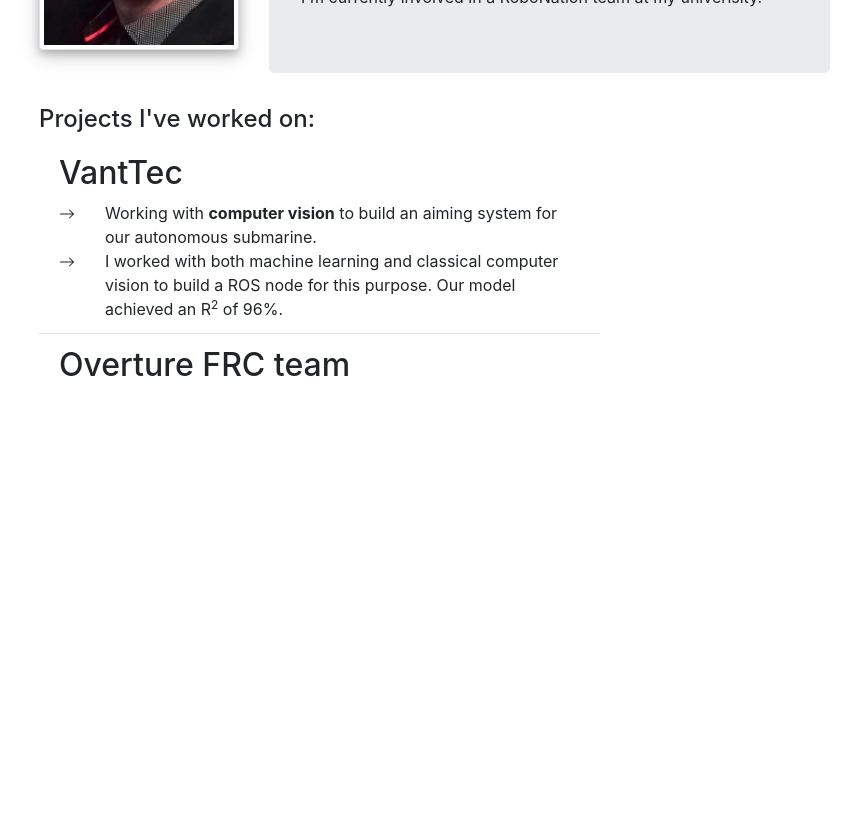
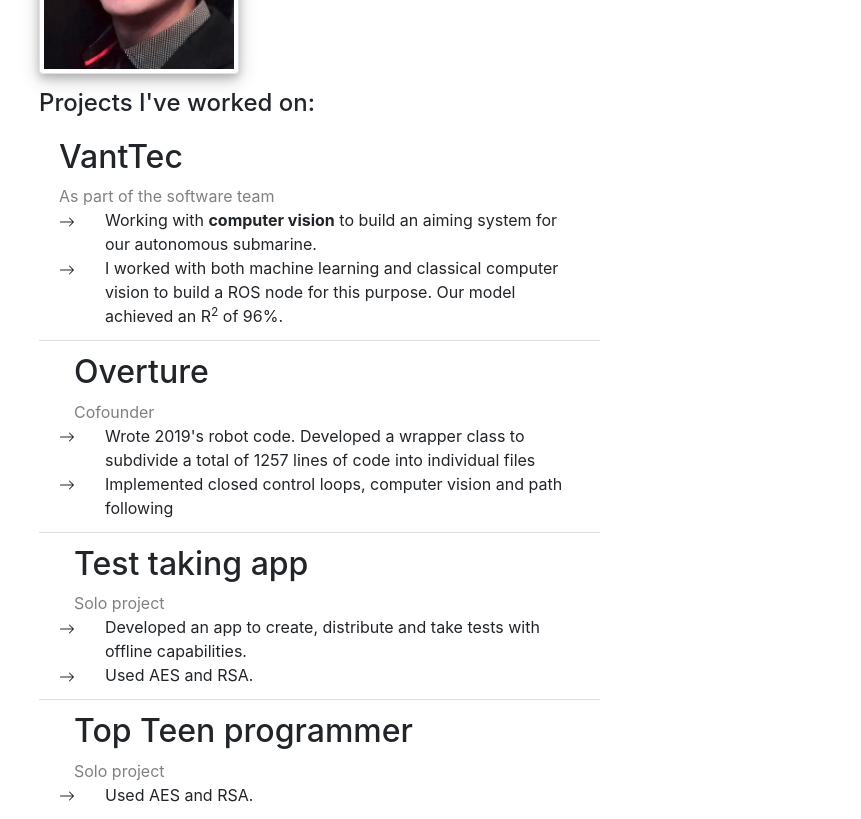
Before and after one commit to Glazzerino/my_website, a React (Create React App) app in the folder glazzite/: page / in a window 1280 px wide. Shown: the part 400-1219 px from the top of the page, without its empty margins (89-950 px from the left). Before the commit the page ends 804 px from the top, so only its background shows below. Built offline with nearby package versions, Linux system fonts and the light colour scheme.

Commit message:
sort of complete?

```diff
--- a/glazzite/src/Header.css
+++ b/glazzite/src/Header.css
@@ -25,3 +25,7 @@
   background: #f8f8f8;
   box-shadow: inset 0px 1px 4px 0px rgba(0,0,0,0.125);
 }
+
+a {
+    padding-left: 10%;
+}
--- a/glazzite/src/Header.js
+++ b/glazzite/src/Header.js
@@ -16,6 +16,9 @@
                     Hello!  I'm an undergrad CS student at ITESM
                 </h5>
             </div>
+        <div>
+            <a href="https://github.com/Glazzerino">My Github</a>
+        </div>
         </div>
 
     )}
--- a/glazzite/src/Main.js
+++ b/glazzite/src/Main.js
@@ -1,7 +1,7 @@
 import React from "react";
 import "./Main.css";
 import headshot from "./imgs/hshot.png";
-import {Container, Row, Col, Image, Jumbotron, ListGroup} from "react-bootstrap";
+import {Container, Row, Col, Image, Jumbotron as div, ListGroup} from "react-bootstrap";
 
 var arrow = <svg width="1em" height="1em" viewBox="0 0 16 16" class="bi bi-arrow-right" fill="currentColor" xmlns="http://www.w3.org/2000/svg">
   <path fill-rule="evenodd" d="M1 8a.5.5 0 0 1 .5-.5h11.793l-3.147-3.146a.5.5 0 0 1 .708-.708l4 4a.5.5 0 0 1 0 .708l-4 4a.5.5 0 0 1-.708-.708L13.293 8.5H1.5A.5.5 0 0 1 1 8z"/>
@@ -15,7 +15,7 @@
                 <Image src={headshot} alt="a picture with me in it" thumbnail/>
             </Col>
             <Col md={6}>
-                <Jumbotron id="about">
+                <div id="about">
                     <h1>About</h1>
                     <p1>
                         When I'm not busy with homework I'm probably working on something
@@ -26,7 +26,7 @@
                         I'm currently involved in a RoboNation team at my univerisity.
 
                     </p1>
-                </Jumbotron>
+                </div>
             </Col>
             </Row>
 
@@ -36,7 +36,13 @@
                 {/* Projects */}
                 <ListGroup variant="flush">
                     <ListGroup.Item>
-                        <h2>VantTec</h2>
+                        <Row>
+                        <Col>
+                            <h2>VantTec</h2>
+                            <p4 style={{color:"grey"}}>As part of the software team</p4>
+                        </Col>
+
+                        </Row>
                         <Row>
                                 <Col md="auto">
                                     {arrow}
@@ -61,9 +67,71 @@
                     </ListGroup.Item>
 
                     <ListGroup.Item>
-                        <h2>Overture FRC team</h2>
+                        <Col>
+                            <h2>Overture </h2>
+                            <p4 style={{color:"grey"}}>Cofounder</p4>
+                        </Col>
+                        <Row>
+                            <Col md="auto">{arrow}</Col>
+                            <Col>
+                                <p1>
+                                    Wrote 2019's robot code. Developed a wrapper class to subdivide
+                                    a total of 1257 lines of code into individual files
+                                </p1>
+                            </Col>
+                        </Row>
+
+                        <Row>
+                            <Col md="auto">{arrow}</Col>
+                            <Col>
+                                <p1>
+                                    Implemented closed control loops, computer vision and path following
+                                </p1>
+                            </Col>
+                        </Row>
                     </ListGroup.Item>
 
+                    <ListGroup.Item>
+                        <Col>
+                            <h2>Test taking app</h2>
+                            <p4 style={{color:"grey"}}>Solo project</p4>
+                        </Col>
+                        <Row>
+                            <Col md="auto">{arrow}</Col>
+                            <Col>
+                                <p1>
+                                    Developed an app to create, distribute and take tests with offline capabilities.
+                                </p1>
+                            </Col>
+                        </Row>
+
+                        <Row>
+                            <Col md="auto">{arrow}</Col>
+                            <Col>
+                                <p1>
+                                    Used AES and RSA.
+                                </p1>
+                            </Col>
+                        </Row>
+
+                    </ListGroup.Item>
+                    <ListGroup.Item>
+                        <Col>
+                            <h2>Top Teen programmer</h2>
+                            <p4 style={{color:"grey"}}>Solo project</p4>
+                        </Col>
+
+
+                        <Row>
+                            <Col md="auto">{arrow}</Col>
+                            <Col>
+                                <p1>
+                                    Used AES and RSA.
+                                </p1>
+                            </Col>
+                        </Row>
+
+                    </ListGroup.Item>
                 </ListGroup>
                 </Col>
 
```
